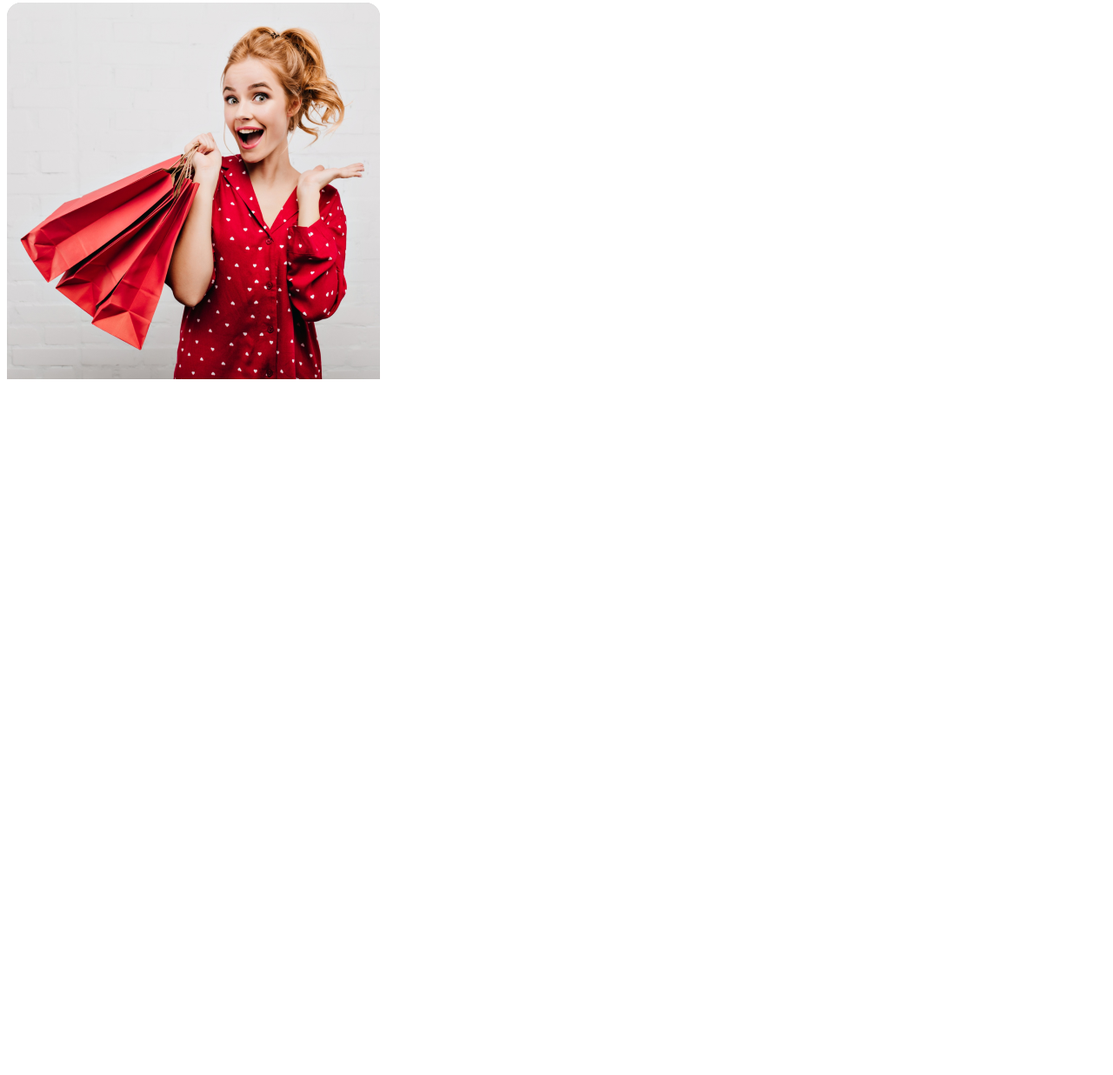
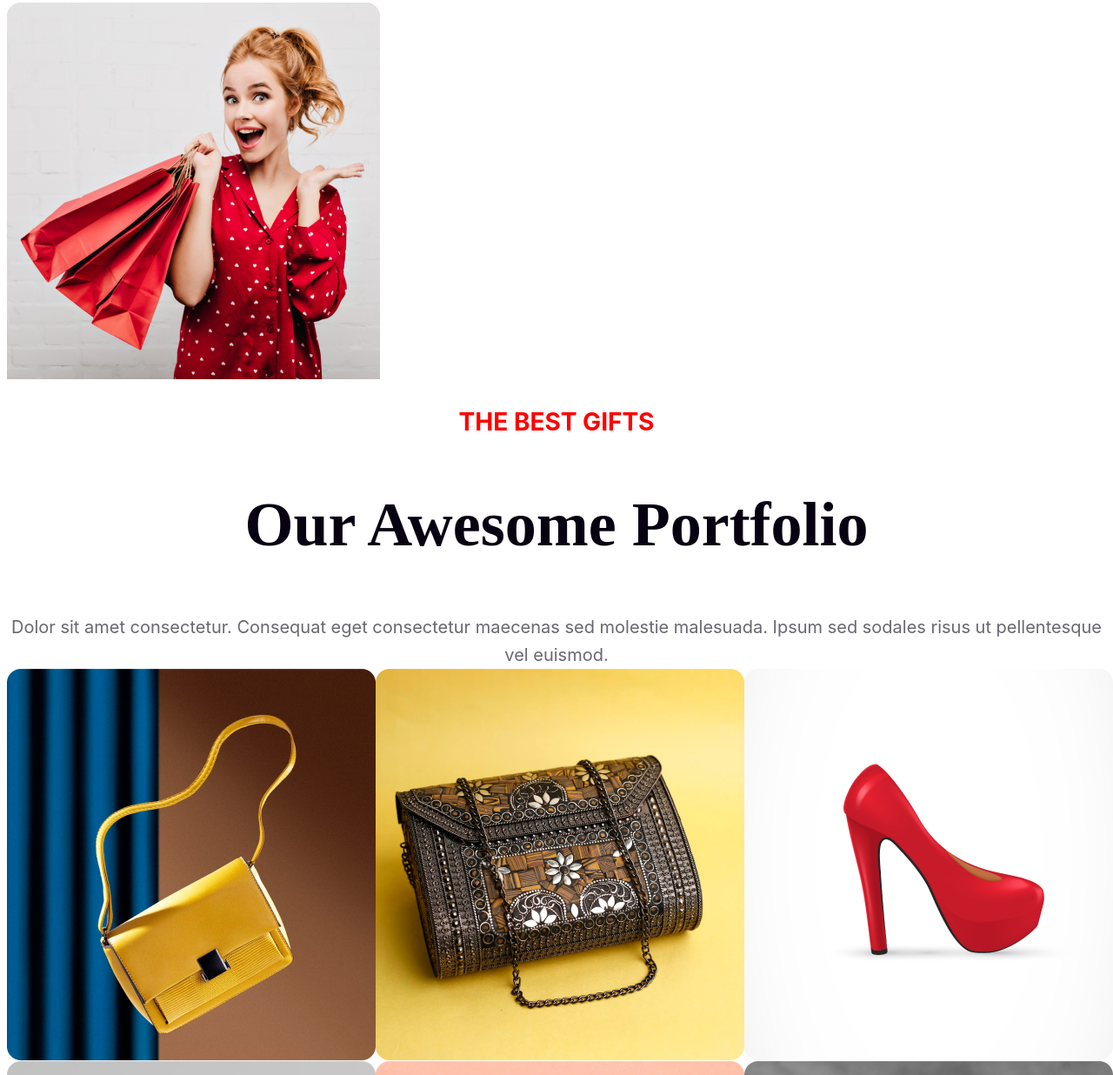
Before and after one commit to shoaib7306/new-year-24, a plain HTML site: page index.html in a window 1280 px wide. Shown: the part 4177-5413 px from the top of the page at 87% size. Before the commit the page ends 4625 px from the top, so only its background shows below. Drawn offline with Linux system fonts and the light colour scheme.

Commit message:
third commit added

```diff
--- a/index.html
+++ b/index.html
@@ -60,7 +60,28 @@ Time: Evening 7.30 pm to 12.30 am
     <img class="resources" src="resources/Group 75.png" alt="">
     <img class="Rectangle" src="resources/Rectangle 2.png" alt=""> <img class="rectangle-1" src="resources/Rectangle 1.png" alt="">
 
+    <div class="gift">
+        <h3>THE BEST GIFTS</h3>
+    </div>
+    <div class="portfolio">
+        <h2>Our Awesome Portfolio</h2>
+    </div>
+<div class="euismod">
+    Dolor sit amet consectetur. Consequat eget consectetur maecenas sed molestie malesuada. Ipsum sed sodales risus ut pellentesque vel euismod.
+</div>
+<div>
+<div class="image">
+    <img src="resources/Rectangle 3.png" alt="">
+    <img src="resources/Rectangle 4.png" alt="">
+    <img src="resources/Rectangle 5.png" alt="">
 
+</div>
+
+<div class="second-image">
+<img src="resources/Rectangle 6.png" alt=""><img src="resources/Rectangle 7.png" alt=""><img src="resources/Rectangle 8.png" alt="">
+
+</div>
+</div>
 
 </body>
 </html>
--- a/styles/project.css
+++ b/styles/project.css
@@ -147,3 +147,39 @@ width: 429px;
 height: 433px;
 flex-shrink: 0;
 }
+
+.gift{
+    color: #F00;
+
+font-family: Inter;
+font-size: 24px;
+font-style: normal;
+font-weight: 500;
+line-height: normal;
+}
+.portfolio{
+    color: #070211;
+    font-family: Merriweather;
+    font-size: 48px;
+    font-style: normal;
+    font-weight: 900;
+    line-height: normal;
+    text-transform: capitalize;
+
+}
+.euismod{
+    color: rgba(7, 2, 17, 0.60);
+    font-family: Inter;
+    font-size: 20px;
+    font-style: normal;
+    font-weight: 400;
+    line-height: 32px; /* 160% */
+}
+
+.image{
+    display: flex;
+
+}
+.second-image{
+    display: flex;
+}
```
